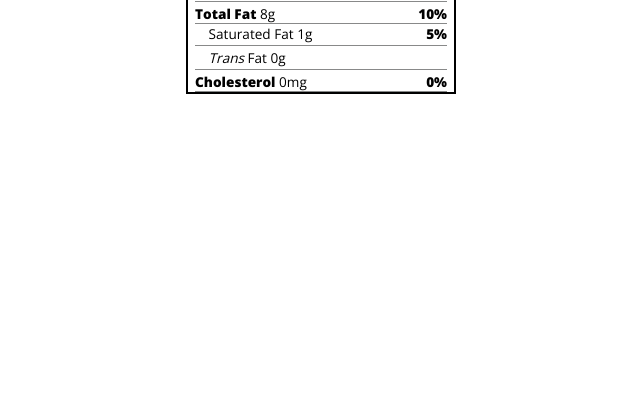
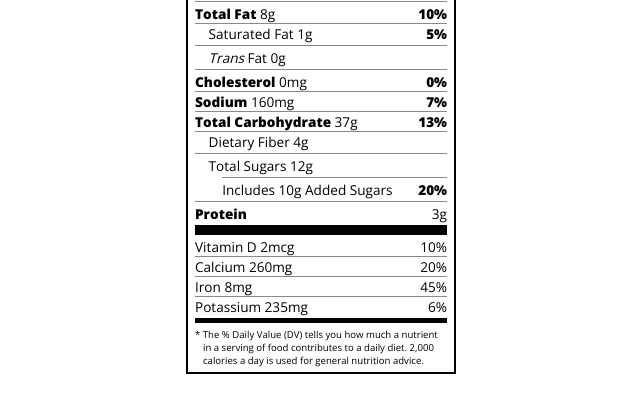
Before and after one commit to Anuhas-Akalanka/FreeCodeCamp-Responsive-web-design-cetification, a plain HTML site: page Cetification 02/Nutrition Label/index.html in a window 1280 px wide. Shown: the part 201-614 px from the top of the page, without its empty margins (319-959 px from the left). Drawn offline with nearby package versions, Linux system fonts and the light colour scheme.

Commit message:
Task 03 Done.

```diff
--- a/Cetification 02/Nutrition Label/index.html
+++ b/Cetification 02/Nutrition Label/index.html
@@ -34,7 +34,24 @@
       <p class="indent no-divider"><span><i>Trans</i> Fat 0g</span></p>
       <div class="divider"></div>
       <p><span><span class="bold">Cholesterol</span> 0mg</span> <span class="bold">0%</span></p>
+      <p><span><span class="bold">Sodium</span> 160mg</span> <span class="bold">7%</span></p>
+      <p><span><span class="bold">Total Carbohydrate</span> 37g</span> <span class="bold">13%</span></p>
+      <p class="indent no-divider">Dietary Fiber 4g</p>
+      <div class="divider"></div>
+      <p class="indent no-divider">Total Sugars 12g</p>
+      <div class="divider double-indent"></div>
+      <p class="double-indent no-divider">Includes 10g Added Sugars <span class="bold">20%</span>
+      <div class="divider"></div>
+      <p class="no-divider"><span class="bold">Protein</span> 3g</p>
+      <div class="divider large"></div>
+      <p>Vitamin D 2mcg <span>10%</span></p>
+      <p>Calcium 260mg <span>20%</span></p>
+      <p>Iron 8mg <span>45%</span></p>
+      <p class="no-divider">Potassium 235mg <span>6%</span></p>
     </div>
+    <div class="divider medium"></div>
+    <p class="note">* The % Daily Value (DV) tells you how much a nutrient in a serving of food contributes to a daily
+      diet. 2,000 calories a day is used for general nutrition advice.</p>
   </div>
 </body>
 </html>
--- a/Cetification 02/Nutrition Label/styles.css
+++ b/Cetification 02/Nutrition Label/styles.css
@@ -86,6 +86,17 @@
   margin-left: 1em;
 }
 
+.double-indent {
+  margin-left: 2em;
+}
+
 .daily-value p:not(.no-divider) {
   border-bottom: 1px solid #888989;
 }
+
+.note {
+  font-size: 0.6rem;
+  margin: 5px 0;
+  padding:0 8px;
+  text-indent:-8px;
+}
```
Lines whose indentation alone changed are shown as unchanged.
